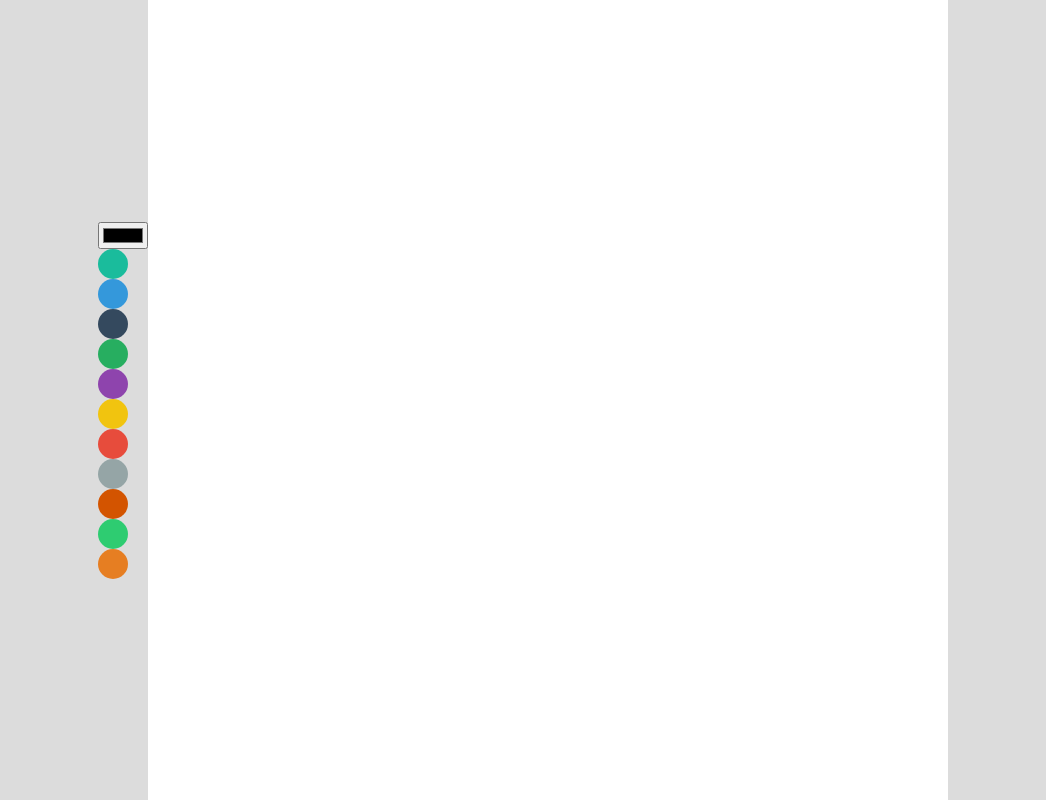
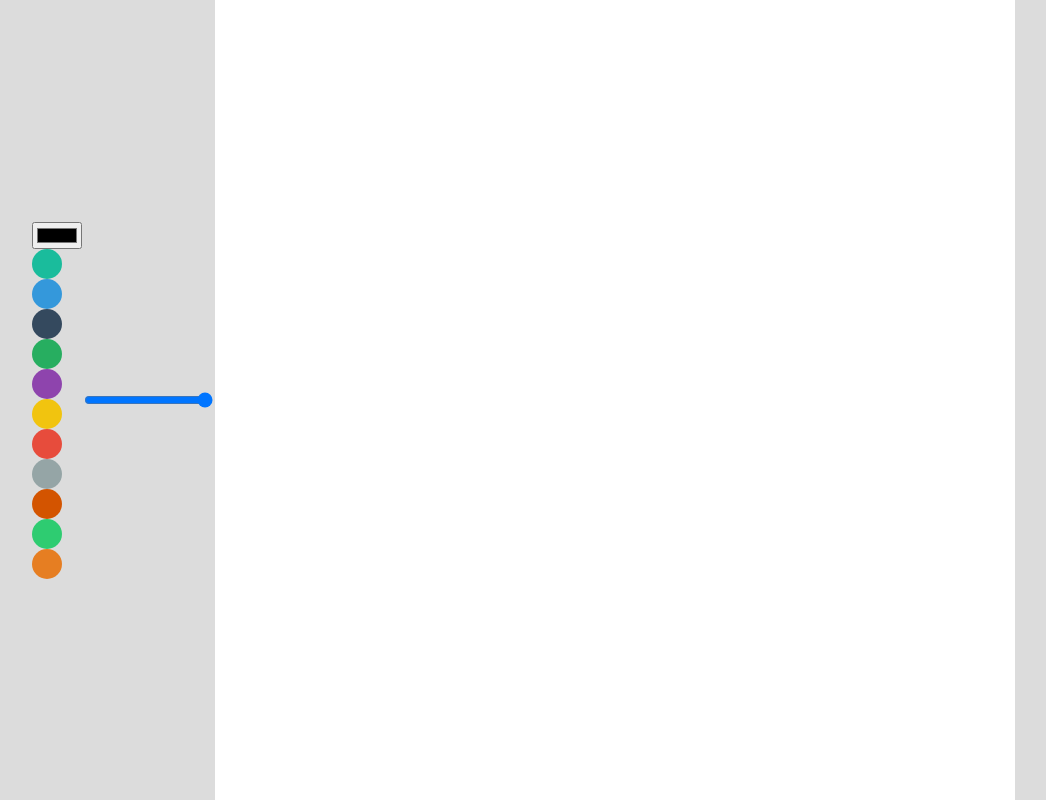
Before and after one commit to leehyeonj/meme_maker, a React (Create React App) app in the folder meme_maker/: page / in a window 1280 px wide. Shown: the whole page, without its empty margins (117-1163 px from the left). Built offline with nearby package versions, Linux system fonts and the light colour scheme.

Commit message:
feat : 브러쉬 굵기 바꾸기

```diff
--- a/meme_maker/src/Canvas.jsx
+++ b/meme_maker/src/Canvas.jsx
@@ -48,9 +48,21 @@ const Canvas = () => {
     }
   };
 
+  const onLineWidthChange = (event) => {
+    ctx.lineWidth = event.target.value;
+  };
+
   return (
     <div className="body">
       <ColorSet />
+      <input
+        id="line-width"
+        type="range"
+        min="1"
+        max="10"
+        step="0.1"
+        onChange={onLineWidthChange}
+      />
       <canvas
         className="canvas"
         ref={canvasRef}
```
